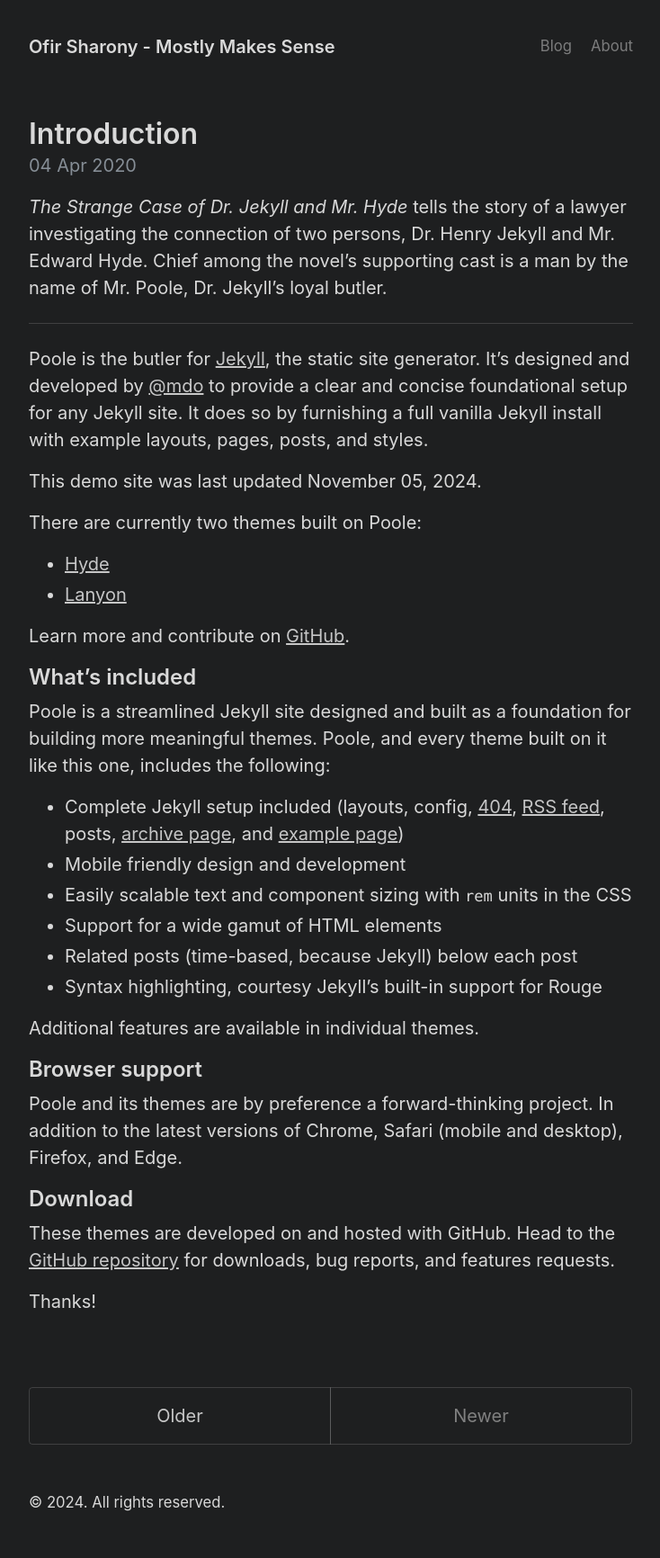
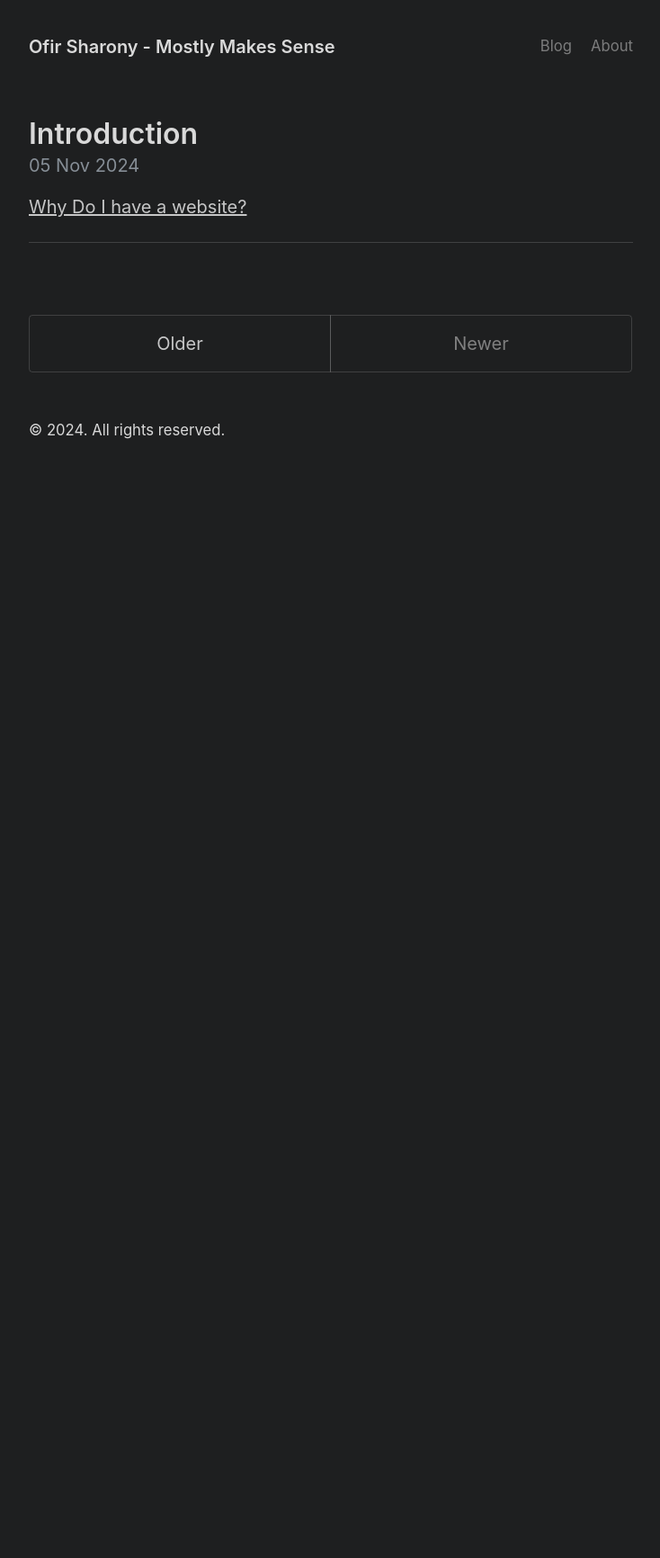
Before and after one commit to ofirsharony/ofirsharony.github.io, a Jekyll site: the page built from index.html, in a window 1280 px wide. Shown: the whole page at 90% size, without its empty margins (272-1006 px from the left). Built offline with Jekyll 4.4.1, drawn with Linux system fonts in a browser that asks for light colours; the list of posts is cut into pages by our own code; after the commit the page ends 900 px from its top, so only the background shows below that.

Commit message:
update introduction

```diff
--- a/_posts/2020-04-04-introduction.md
+++ /dev/null
@@ -1,42 +0,0 @@
----
-layout: post
-title: Introduction
----
-
-*The Strange Case of Dr. Jekyll and Mr. Hyde* tells the story of a lawyer investigating the connection of two persons, Dr. Henry Jekyll and Mr. Edward Hyde. Chief among the novel's supporting cast is a man by the name of Mr. Poole, Dr. Jekyll's loyal butler.
-
------
-
-Poole is the butler for [Jekyll](http://jekyllrb.com), the static site generator. It's designed and developed by [@mdo](https://twitter.com/mdo) to provide a clear and concise foundational setup for any Jekyll site. It does so by furnishing a full vanilla Jekyll install with example layouts, pages, posts, and styles.
-
-This demo site was last updated {{ site.time | date: "%B %d, %Y" }}.
-
-There are currently two themes built on Poole:
-
-* [Hyde](http://hyde.getpoole.com)
-* [Lanyon](http://lanyon.getpoole.com)
-
-Learn more and contribute on [GitHub]({{ site.github.repo }}).
-
-## What's included
-
-Poole is a streamlined Jekyll site designed and built as a foundation for building more meaningful themes. Poole, and every theme built on it like this one, includes the following:
-
-* Complete Jekyll setup included (layouts, config, [404]({{ '404.html' | relative_url }}), [RSS feed]({{ 'atom.xml' | relative_url }}), posts, [archive page]({{ 'archive' | relative_url }}), and [example page]({{ 'about' | relative_url }}))
-* Mobile friendly design and development
-* Easily scalable text and component sizing with `rem` units in the CSS
-* Support for a wide gamut of HTML elements
-* Related posts (time-based, because Jekyll) below each post
-* Syntax highlighting, courtesy Jekyll's built-in support for Rouge
-
-Additional features are available in individual themes.
-
-## Browser support
-
-Poole and its themes are by preference a forward-thinking project. In addition to the latest versions of Chrome, Safari (mobile and desktop), Firefox, and Edge.
-
-## Download
-
-These themes are developed on and hosted with GitHub. Head to the [GitHub repository]({{ site.github.repo }}) for downloads, bug reports, and features requests.
-
-Thanks!
--- /dev/null
+++ b/_posts/2024-11-05-introduction.md
@@ -0,0 +1,8 @@
+---
+layout: post
+title: Introduction
+---
+
+[Why Do I have a website?](https://ofirsharony.github.io/about/)
+
+-----
```
Also changed, not shown: about.md (+1 -1 lines).
